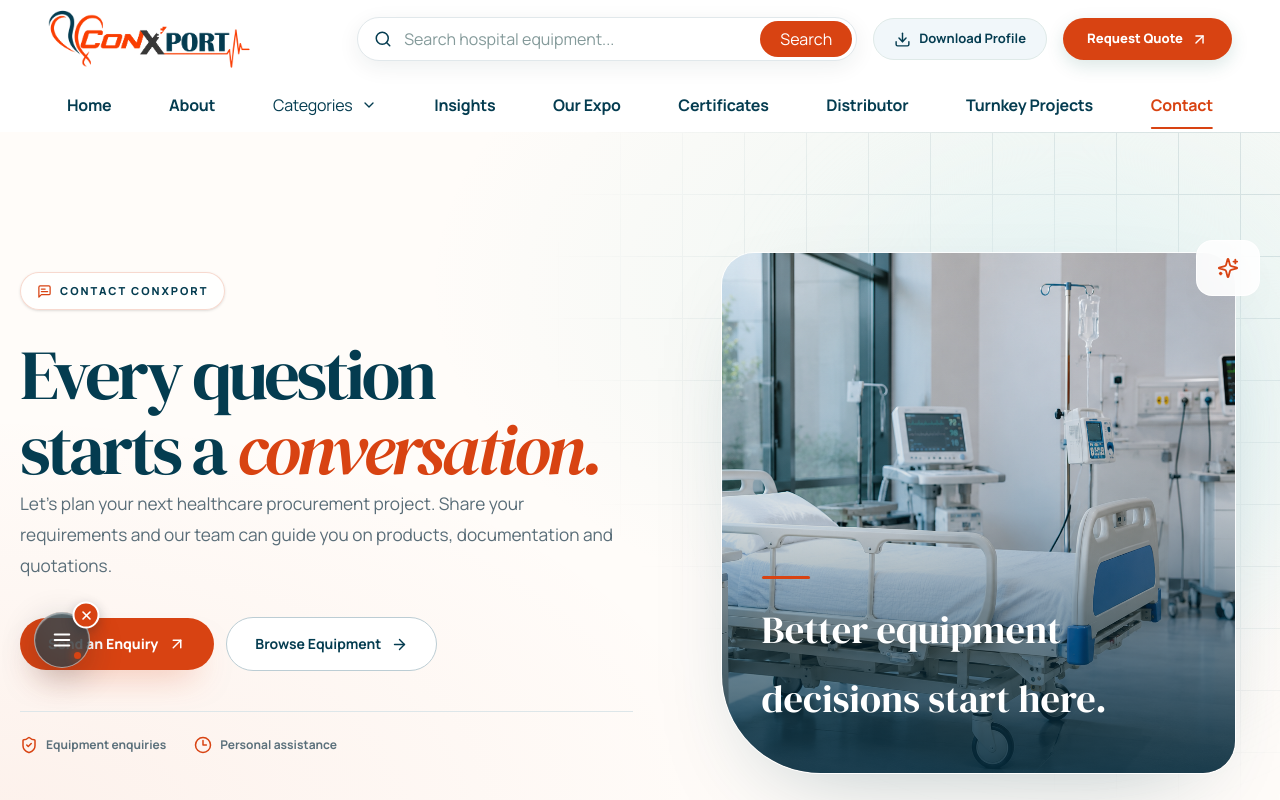
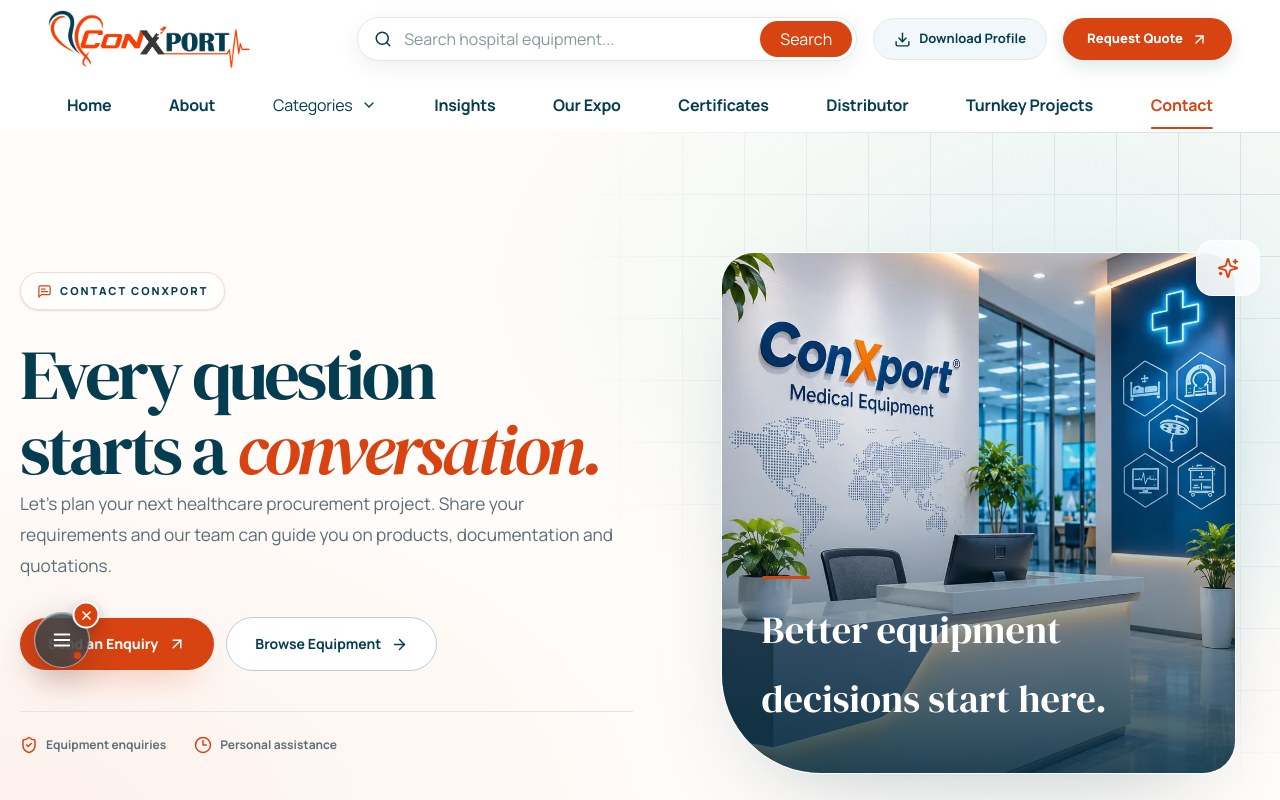
Before and after one commit to statustime81-svg/conxport-premium, a React (Vite) app: page /contact in a window 1280 px wide. Shown: the top 800 px of the page. Built offline with nearby package versions, Linux system fonts and the light colour scheme; no server answers; the database is empty.

Commit message:
Update Contact us page images

```diff
--- a/src/pages/public/ContactPage.tsx
+++ b/src/pages/public/ContactPage.tsx
@@ -170,7 +170,7 @@ export default function ContactPage() {
               <div className="relative min-h-[350px] sm:min-h-[480px] lg:min-h-[570px]">
                 <div className="absolute -right-8 -top-8 h-[80%] w-[80%] rounded-full bg-[#E7F4F4] blur-[70px]" aria-hidden="true" />
                 <div className="absolute inset-4 overflow-hidden rounded-[33px] rounded-bl-[100px] border border-white/80 shadow-[0_35px_100px_-48px_rgba(4,60,80,.35)] sm:inset-6">
-                  <img src="/images/why-conxport/healthcare.png" alt="ConXport medical equipment and healthcare environment" className="h-full w-full object-cover" loading="eager" />
+                  <img src="/images/contact/contect-img.webp" alt="ConXport medical equipment and healthcare environment" className="h-full w-full object-cover" loading="eager" />
                   <div className="pointer-events-none absolute inset-0 bg-gradient-to-t from-[#062E40]/85 via-[#062E40]/15 to-transparent" />
                   <div className="absolute inset-x-0 bottom-0 p-6 sm:p-10">
                     <div className="mb-4 h-[3px] w-12 rounded-full bg-[#D84312]" />
```
Also changed, not shown: public/images/contact/contect-img.webp (added).
